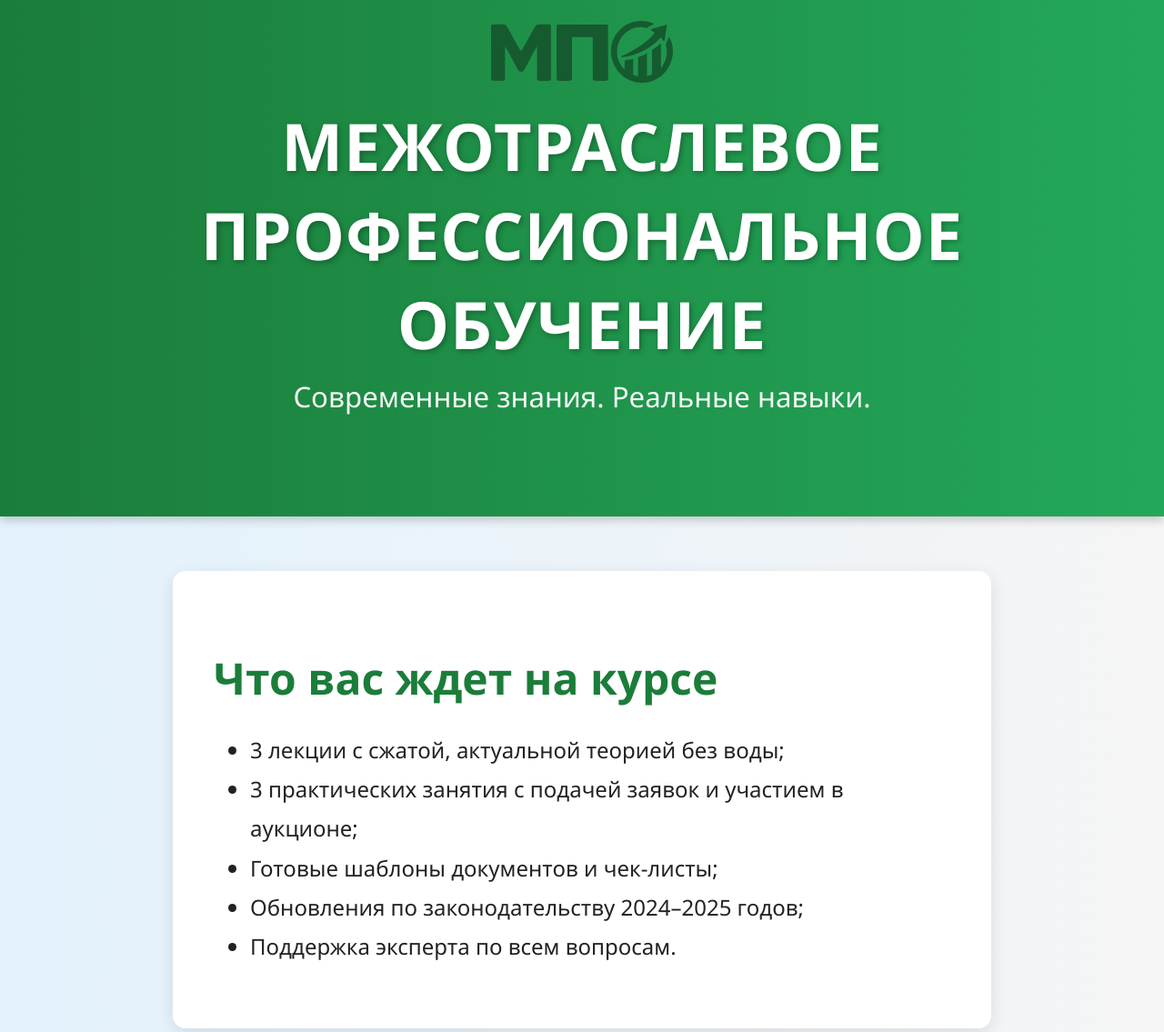
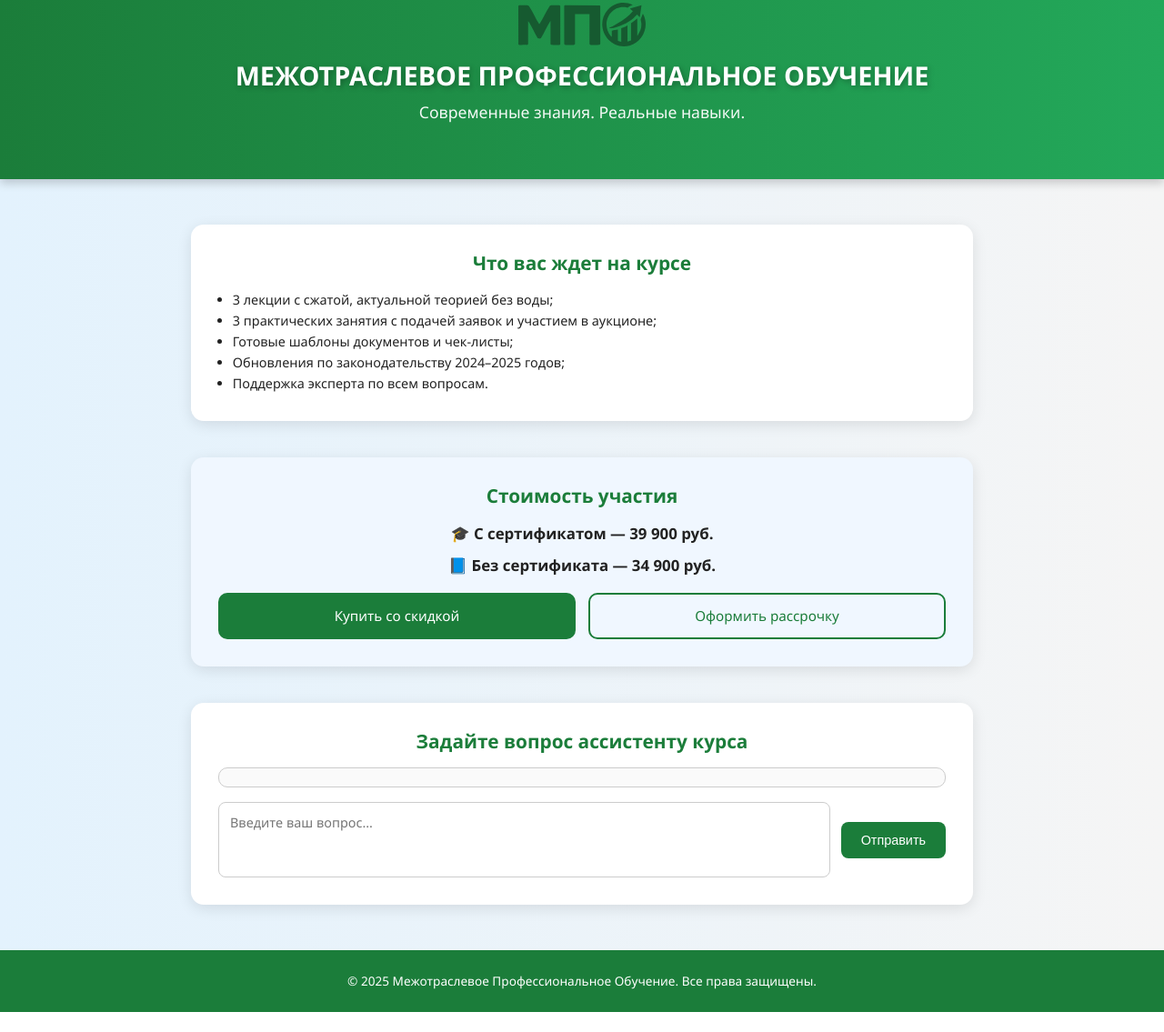
Before and after one commit to AgasN/Avatar-spaek, a plain HTML site: page index.html in a window 1280 px wide. Shown: the part 57-1192 px from the top of the page at 91% size. After the commit the page ends 1170 px from the top, so only its background shows below. Drawn offline with Linux system fonts and the light colour scheme.

Commit message:
Update index.html

```diff
--- a/index.html
+++ b/index.html
@@ -2,169 +2,191 @@
 <html lang="ru">
 <head>
   <meta charset="UTF-8" />
-  <meta name="viewport" content="width=device-width, initial-scale=1.0" />
+  <meta name="viewport" content="width=device-width, initial-scale=1" />
   <title>Межотраслевое Профессиональное Обучение</title>
-  <link rel="icon" type="image/x-icon" href="./favicon.ico">
+
+  <link rel="icon" href="./favicon.ico" sizes="any">
+  <link rel="shortcut icon" href="./favicon.ico" type="image/x-icon">
+  <link rel="apple-touch-icon" href="./app-icon.png">
+  <link rel="icon" type="image/png" sizes="32x32" href="./logo 32x32.png">
+  <link rel="icon" type="image/png" sizes="64x64" href="./logo 64x64.png">
+  <link rel="icon" type="image/png" sizes="128x128" href="./logo 128x128.png">
+  <link rel="icon" type="image/png" sizes="256x256" href="./logo 256x256.png">
+  <link rel="icon" type="image/png" sizes="512x512" href="./logo 512x512.png">
+  <link rel="mask-icon" href="./logo.svg" color="#1B7D3A">
   <link rel="manifest" href="./site.webmanifest">
   <meta name="theme-color" content="#1B7D3A">
+
   <style>
+    :root {
+      --brand: #1B7D3A;
+      --brand2: #23A85A;
+      --bg1: #e3f2fd;
+      --bg2: #f5f5f5;
+      --text: #222;
+      --muted: #444;
+      --card: #fff;
+    }
+    * { box-sizing: border-box; margin: 0; padding: 0; }
     body {
       font-family: "Segoe UI", Arial, sans-serif;
-      margin: 0;
-      padding: 0;
-      background: linear-gradient(to right, #e3f2fd, #f5f5f5);
-      color: #222;
-      font-size: 1.5em;
+      color: var(--text);
+      background: linear-gradient(to right, var(--bg1), var(--bg2));
+      font-size: clamp(0.75rem, 0.8vw + 0.7rem, 0.9rem);
+      line-height: 1.5;
+      -webkit-font-smoothing: antialiased;
+      -moz-osx-font-smoothing: grayscale;
     }
-
     header {
-      background: linear-gradient(90deg, #1B7D3A, #23A85A);
-      color: white;
-      padding: 80px 20px;
+      background: linear-gradient(90deg, var(--brand), var(--brand2));
+      color: #fff;
       text-align: center;
-      box-shadow: 0 4px 10px rgba(0, 0, 0, 0.2);
+      padding: clamp(40px, 8vw, 60px) 20px;
+      box-shadow: 0 4px 10px rgba(0,0,0,.2);
     }
-
-    header img.logo {
-      width: 200px;
+    header .logo {
+      width: clamp(100px, 20vw, 140px);
       height: auto;
       display: block;
-      margin: 0 auto 20px;
+      margin: 0 auto clamp(10px, 2vw, 15px);
     }
-
     header h1 {
-      font-size: 3em;
       font-weight: 700;
-      letter-spacing: 1px;
-      margin: 0;
       text-transform: uppercase;
-      text-shadow: 2px 2px 6px rgba(0,0,0,0.3);
+      text-shadow: 2px 2px 6px rgba(0,0,0,.3);
+      font-size: clamp(1.2rem, 3vw + 0.5rem, 1.8rem);
+      line-height: 1.2;
+      word-break: break-word;
+      hyphens: auto;
+      max-width: 95%;
+      margin: 0 auto;
+      text-wrap: balance;
     }
-
     header p {
-      font-size: 1.3em;
+      margin-top: clamp(6px, 1.5vw, 10px);
+      font-size: clamp(0.9rem, 1vw + 0.6rem, 1.1rem);
       opacity: 0.95;
-      margin-top: 10px;
     }
-
     .container {
       max-width: 900px;
-      margin: 60px auto;
-      padding: 0 20px;
+      margin: clamp(24px, 6vw, 50px) auto;
+      padding: 0 clamp(14px, 4vw, 20px);
     }
-
-    .course-info {
-      background: white;
-      padding: 45px;
+    .card {
+      background: var(--card);
+      padding: clamp(18px, 4vw, 30px);
       border-radius: 14px;
-      box-shadow: 0 6px 20px rgba(0, 0, 0, 0.1);
-      margin-bottom: 60px;
+      box-shadow: 0 4px 16px rgba(0,0,0,.1);
+      margin-bottom: clamp(20px, 6vw, 40px);
     }
-
-    .course-info h2 {
-      color: #1B7D3A;
-      margin-bottom: 25px;
-      font-size: 2em;
+    .h2 {
+      color: var(--brand);
+      font-size: clamp(1rem, 2vw + 0.6rem, 1.3rem);
+      margin-bottom: clamp(10px, 2vw, 16px);
+      text-align: center;
+      line-height: 1.2;
     }
-
     ul {
-      text-align: left;
-      line-height: 1.8;
-      font-size: 1em;
+      padding-left: 1.1em;
+      line-height: 1.6;
+      font-size: clamp(0.8rem, 1vw + 0.6rem, 0.9rem);
     }
-
     .price {
       background: #f0f7ff;
-      padding: 35px;
-      border-radius: 12px;
       text-align: center;
-      margin-bottom: 60px;
-      font-size: 1em;
+      font-size: clamp(0.8rem, 1vw + 0.6rem, 0.9rem);
     }
-
-    .price h3 {
-      margin: 16px 0;
+    .price h3 { margin: clamp(6px, 1.5vw, 10px) 0; }
+    .cta {
+      display: grid;
+      grid-template-columns: 1fr 1fr;
+      gap: clamp(10px, 2.5vw, 14px);
+      margin-top: clamp(12px, 3vw, 18px);
     }
-
     .btn {
       display: inline-block;
-      background-color: #1B7D3A;
-      color: white;
-      padding: 18px 36px;
-      border: none;
+      padding: clamp(10px, 2.4vw, 12px) clamp(16px, 4.5vw, 22px);
       border-radius: 10px;
-      font-size: 1em;
-      cursor: pointer;
       text-decoration: none;
-      transition: all 0.3s ease;
+      font-size: clamp(0.8rem, 1vw + 0.6rem, 0.95rem);
+      transition: transform .15s ease, background .2s ease, color .2s ease, border-color .2s ease;
+      text-align: center;
+      border: 2px solid transparent;
     }
-
-    .btn:hover {
-      background-color: #145c2d;
-      transform: scale(1.05);
-    }
-
-    .chat-box {
-      background: white;
-      padding: 35px;
-      border-radius: 14px;
-      box-shadow: 0 6px 20px rgba(0, 0, 0, 0.1);
-    }
-
-    #chat {
-      max-height: 500px;
+    .btn-primary { background: var(--brand); color: #fff; }
+    .btn-primary:hover { background: #145c2d; transform: translateY(-1px); }
+    .btn-outline { background: transparent; color: var(--brand); border-color: var(--brand); }
+    .btn-outline:hover { background: var(--brand); color: #fff; transform: translateY(-1px); }
+    .chat {
+      max-height: clamp(240px, 45vh, 380px);
       overflow-y: auto;
-      padding: 14px;
+      padding: clamp(6px, 1.5vw, 10px);
       border: 1px solid #ccc;
       border-radius: 10px;
-      margin-bottom: 20px;
+      background: #fafafa;
+      margin-bottom: clamp(10px, 3vw, 16px);
+      font-size: clamp(0.8rem, 1vw + 0.6rem, 0.9rem);
       text-align: left;
-      background: #fafafa;
-      font-size: 1em;
     }
-
-    .user-msg {
-      color: #1B7D3A;
-      margin: 10px 0;
+    .user-msg { color: var(--brand); margin: 8px 0; }
+    .bot-msg { color: var(--muted); margin: 8px 0; }
+    .actions {
+      display: grid;
+      grid-template-columns: 1fr auto;
+      gap: clamp(8px, 2vw, 12px);
+      align-items: center;
+      margin-top: clamp(10px, 3vw, 16px);
     }
-
-    .bot-msg {
-      color: #333;
-      margin: 10px 0;
-    }
-
     textarea {
       width: 100%;
-      padding: 14px;
-      border-radius: 10px;
+      padding: clamp(8px, 2vw, 12px);
+      border-radius: 8px;
       border: 1px solid #ccc;
+      font-family: inherit;
+      font-size: clamp(0.8rem, 1vw + 0.6rem, 0.9rem);
       resize: none;
-      font-family: inherit;
-      font-size: 1em;
+      min-height: 80px;
     }
-
+    .btn-send {
+      background: var(--brand);
+      color: #fff;
+      padding: clamp(8px, 2vw, 12px) clamp(16px, 4vw, 22px);
+      border-radius: 8px;
+      font-size: clamp(0.8rem, 1vw + 0.6rem, 0.9rem);
+      border: none;
+      cursor: pointer;
+      transition: transform .15s ease, background .2s ease;
+    }
+    .btn-send:hover { background: #145c2d; transform: translateY(-1px); }
+    @media (max-width: 640px) {
+      .cta { grid-template-columns: 1fr; }
+      .actions { grid-template-columns: 1fr; }
+      .btn, .btn-send { width: 100%; }
+      header h1 { font-size: clamp(1rem, 5vw + 0.6rem, 1.3rem); }
+    }
     footer {
-      background: #1B7D3A;
-      color: white;
+      background: var(--brand);
+      color: #fff;
       text-align: center;
-      padding: 30px;
-      margin-top: 60px;
-      font-size: 0.9em;
+      padding: clamp(16px, 4vw, 24px);
+      font-size: clamp(0.7rem, 0.8vw + 0.6rem, 0.85rem);
+      margin-top: clamp(24px, 6vw, 50px);
     }
   </style>
 </head>
 <body>
-
   <header>
-    <img src="./logo.svg" alt="Логотип МПО" class="logo" />
+    <picture>
+      <source srcset="./logo.svg" type="image/svg+xml">
+      <img src="./mpo logo.png" alt="Логотип МПО" class="logo">
+    </picture>
     <h1>Межотраслевое Профессиональное Обучение</h1>
     <p>Современные знания. Реальные навыки.</p>
   </header>
 
   <div class="container">
-
-    <section class="course-info">
-      <h2>Что вас ждет на курсе</h2>
+    <section class="card">
+      <h2 class="h2">Что вас ждет на курсе</h2>
       <ul>
         <li>3 лекции с сжатой, актуальной теорией без воды;</li>
         <li>3 практических занятия с подачей заявок и участием в аукционе;</li>
@@ -174,20 +196,24 @@
       </ul>
     </section>
 
-    <section class="price">
-      <h2>Стоимость участия</h2>
+    <section class="card price">
+      <h2 class="h2">Стоимость участия</h2>
       <h3>🎓 С сертификатом — 39 900 руб.</h3>
       <h3>📘 Без сертификата — 34 900 руб.</h3>
-      <a class="btn" href="#">Оформить рассрочку</a>
+      <div class="cta">
+        <a class="btn btn-primary" href="#">Купить со скидкой</a>
+        <a class="btn btn-outline" href="#">Оформить рассрочку</a>
+      </div>
     </section>
 
-    <section class="chat-box">
-      <h2>Задайте вопрос ассистенту курса</h2>
-      <div id="chat"></div>
-      <textarea id="question" placeholder="Введите ваш вопрос..." rows="3"></textarea>
-      <button class="btn" id="sendBtn">Отправить</button>
+    <section class="card">
+      <h2 class="h2">Задайте вопрос ассистенту курса</h2>
+      <div id="chat" class="chat"></div>
+      <div class="actions">
+        <textarea id="question" placeholder="Введите ваш вопрос..." rows="3"></textarea>
+        <button class="btn-send" id="sendBtn">Отправить</button>
+      </div>
     </section>
-
   </div>
 
   <footer>
@@ -208,27 +234,22 @@
     async function sendMessage() {
       const userMessage = (input.value || "").trim();
       if (!userMessage) return;
-
       appendLine(`<b>Вы:</b> ${escapeHtml(userMessage)}`, "user-msg");
       input.value = "";
       scrollBottom();
-
       const thinkingId = appendLine(`<b>Ассистент:</b> …`, "bot-msg");
       disableSend(true);
-
       try {
         const res = await fetch(`${SERVER_URL}/chat`, {
           method: "POST",
           headers: { "Content-Type": "application/json" },
           body: JSON.stringify({ prompt: userMessage })
         });
-
         if (!res.ok) {
           const errText = await res.text();
           replaceLine(thinkingId, `<b>Ошибка:</b> ${res.status} — ${escapeHtml(errText)}`);
           return;
         }
-
         const data = await res.json();
         const answer = (data && typeof data.text === "string") ? data.text : "Ответ пустой.";
         replaceLine(thinkingId, `<b>Ассистент:</b> ${escapeHtml(answer)}`);
@@ -247,20 +268,12 @@
       chat.appendChild(p);
       return p;
     }
-
-    function replaceLine(el, html) {
-      if (el) el.innerHTML = html;
-    }
-
-    function scrollBottom() {
-      chat.scrollTop = chat.scrollHeight;
-    }
-
+    function replaceLine(el, html) { if (el) el.innerHTML = html }
+    function scrollBottom() { chat.scrollTop = chat.scrollHeight }
     function disableSend(disabled) {
       sendBtn.disabled = disabled;
       sendBtn.textContent = disabled ? "Отправка..." : "Отправить";
     }
-
     function escapeHtml(str) {
       return String(str)
         .replaceAll("&", "&amp;")
@@ -270,6 +283,5 @@
         .replaceAll("'", "&#039;");
     }
   </script>
-
 </body>
 </html>
```
